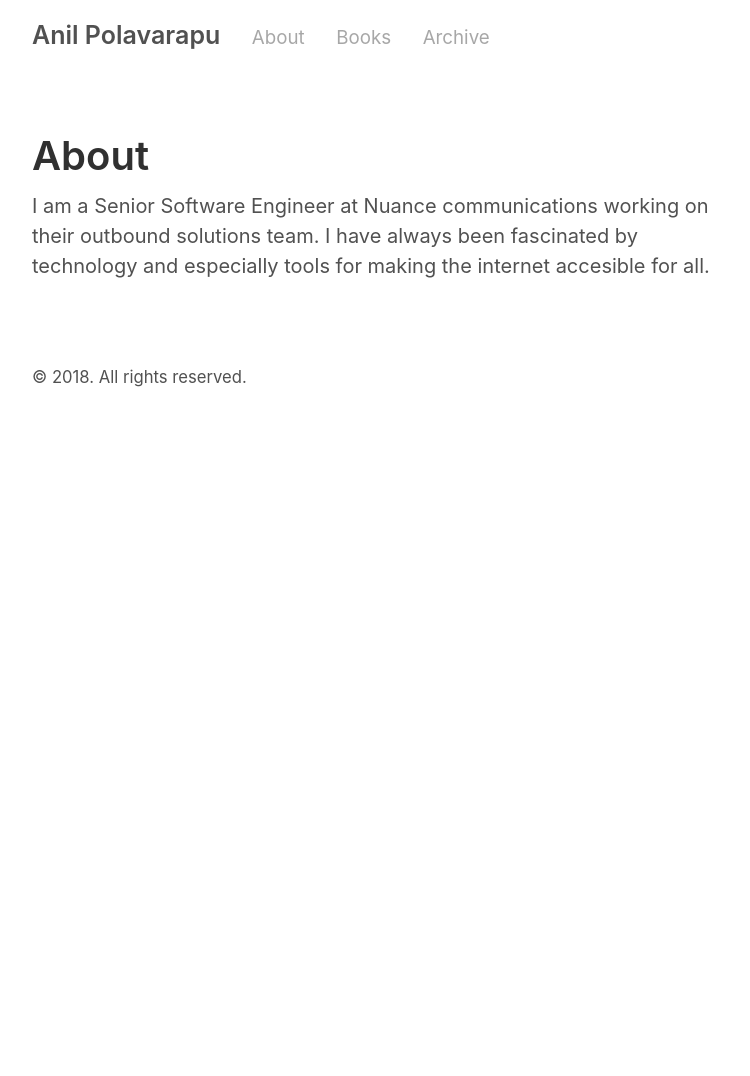
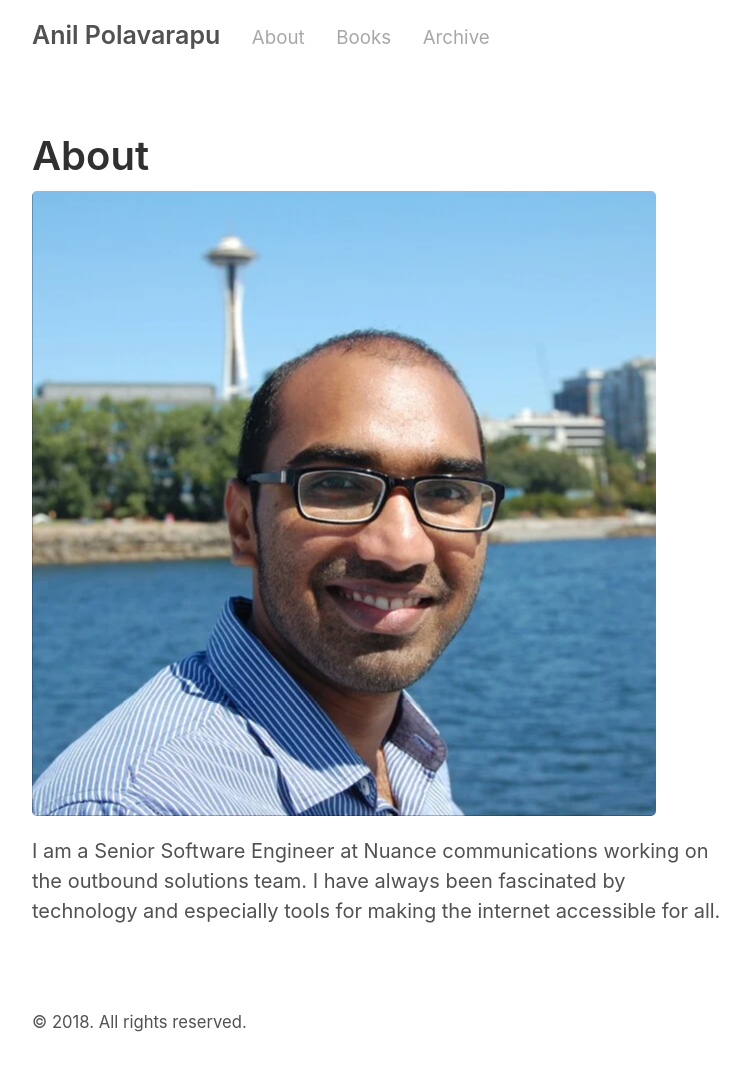
Before and after one commit to AnilPolavarapu/AnilPolavarapu.github.io, a Jekyll site: the page built from about.md, in a window 1280 px wide. Shown: the whole page, without its empty margins (258-1008 px from the left). Built offline with Jekyll 4.4.1, drawn with Linux system fonts in a browser that asks for light colours; before the commit the page ends 900 px from its top, so only the background shows below that.

Commit message:
Adding profile picture

```diff
--- a/about.md
+++ b/about.md
@@ -3,4 +3,6 @@ layout: page
 title: About
 ---
 
-I am a Senior Software Engineer at Nuance communications working on their outbound solutions team. I have always been fascinated by technology and especially tools for making the internet accesible for all.
+![](/assets/profile_624x625.png)
+
+I am a Senior Software Engineer at Nuance communications working on the outbound solutions team. I have always been fascinated by technology and especially tools for making the internet accessible for all.
```
Also changed, not shown: _posts/2018-01-01-online-privacy.md (+4 -0 lines), assets/profile_624x625.png (added).
